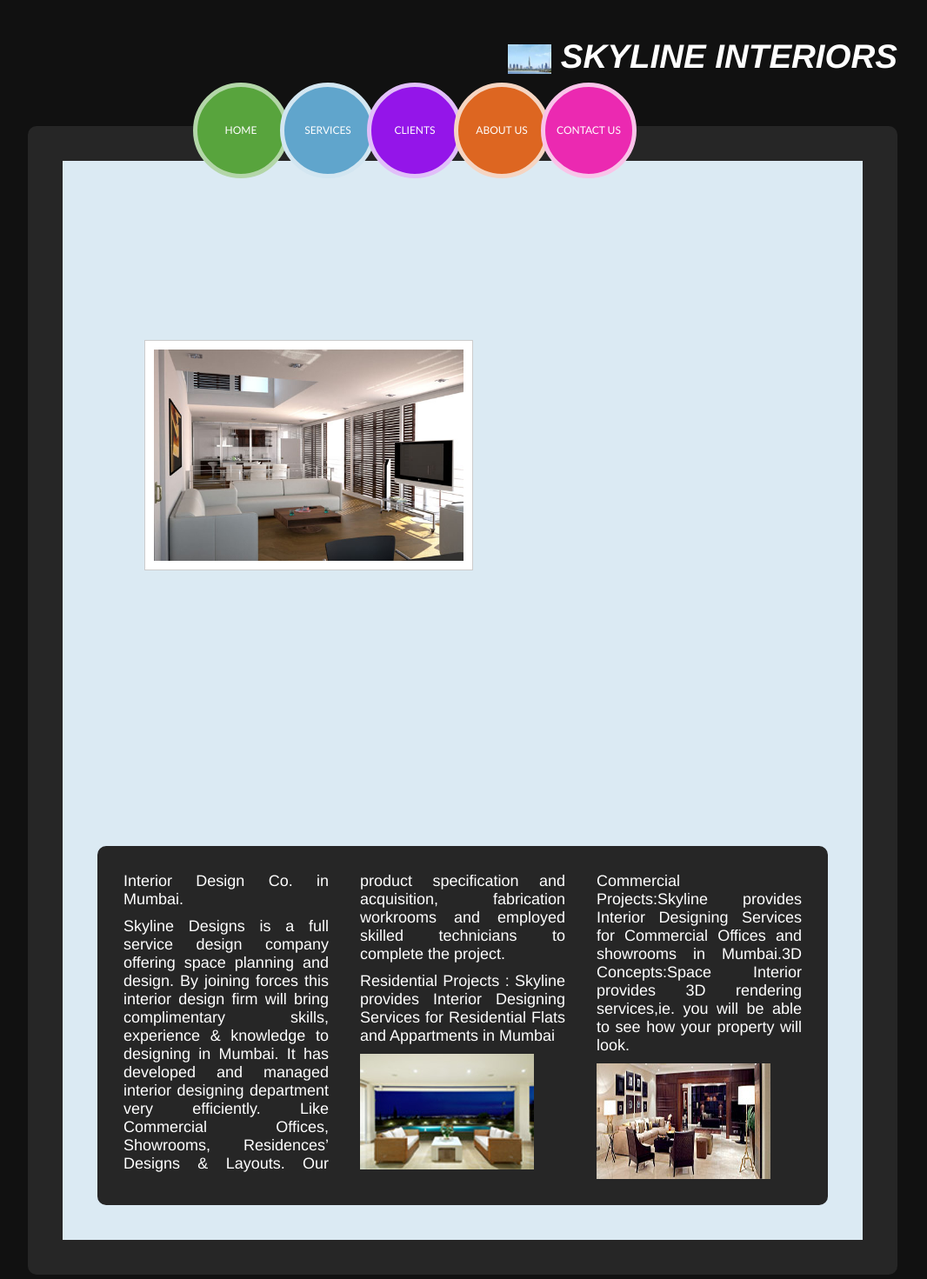
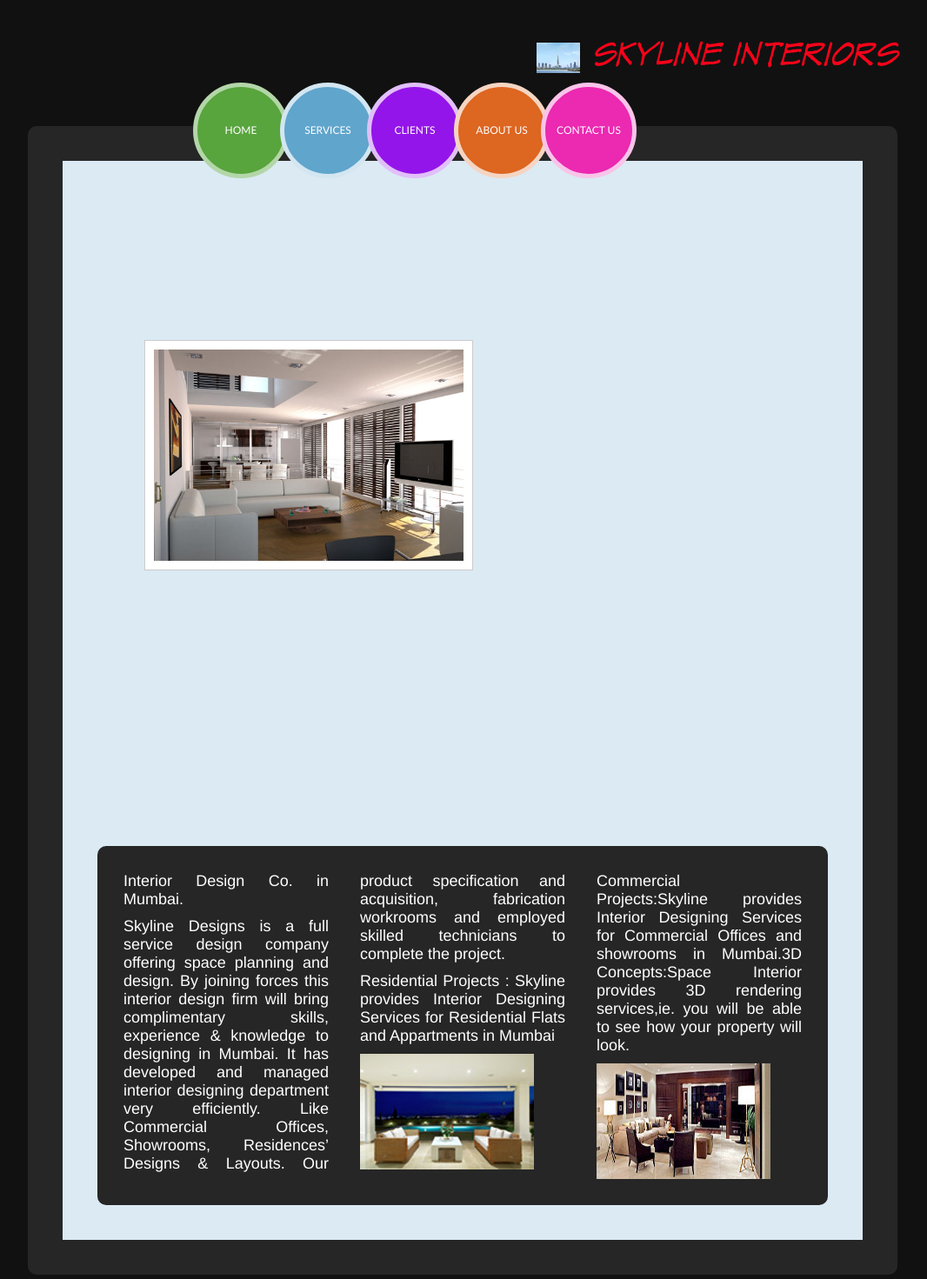
Before and after one commit to sklineint/sklineint.github.io, a Jekyll site: the page built from index.html, in a window 1280 px wide. Shown: the whole page at 87% size, without its empty margins (108-1174 px from the left). Built offline with Jekyll 4.4.1, drawn with Linux system fonts in a browser that asks for light colours; nearby versions of some CDN libraries; some web fonts are replaced; Markdown is read by kramdown in place of the engine named in the settings.

Commit message:
first commit

```diff
--- a/_layouts/default.html
+++ b/_layouts/default.html
@@ -13,6 +13,7 @@
         <!-- Custom CSS -->
         <link rel="stylesheet" href="/css/main.css">
         <link rel="stylesheet" href="/css/style.css" type="text/css" media="screen">
+        <link rel="stylesheet" href="/fonts/Skeksis.ttf" type="text/css">
          <script type="text/javascript" src="/js/bootstrap.js"></script>
 	<script type="text/javascript" src="http://ajax.googleapis.com/ajax/libs/jquery/1.8.3/jquery.min.js"></script>
 	 <link rel="stylesheet" type="text/css" href="http://font.googleapis.com/css?family=Helvetica">
@@ -28,7 +29,7 @@
     <body>
        <div class="container">
 
-    <h1><img src="/images/skyline.jpg" width="50" height="50"><em> SKYLINE INTERIORS </em> </h1>
+   <h1 id="title"><img src="/images/skyline.jpg" width="50" height="50"> <em> SKYLINE INTERIORS </em> </h1>
       <div class="ringMenu">
 
 <ul>
--- a/css/style.css
+++ b/css/style.css
@@ -14,6 +14,19 @@
         max-width: 1000px;
          padding: 5px;
       }
+@font-face {
+  font-family: 'Frank the Architect';
+  src: url('/fonts/frankthearchitect.ttf');
+}
+
+
+#title{
+   font-family:  'frank the Architect', 'Helvetica', serif;
+       font-size:2em;
+       font-weight: 100;
+       color:#f6031a;
+
+}
 
 .row-fluid {
   max-width: 1000px;
```
Also changed, not shown: fonts/frankthearchitect.ttf (added).
